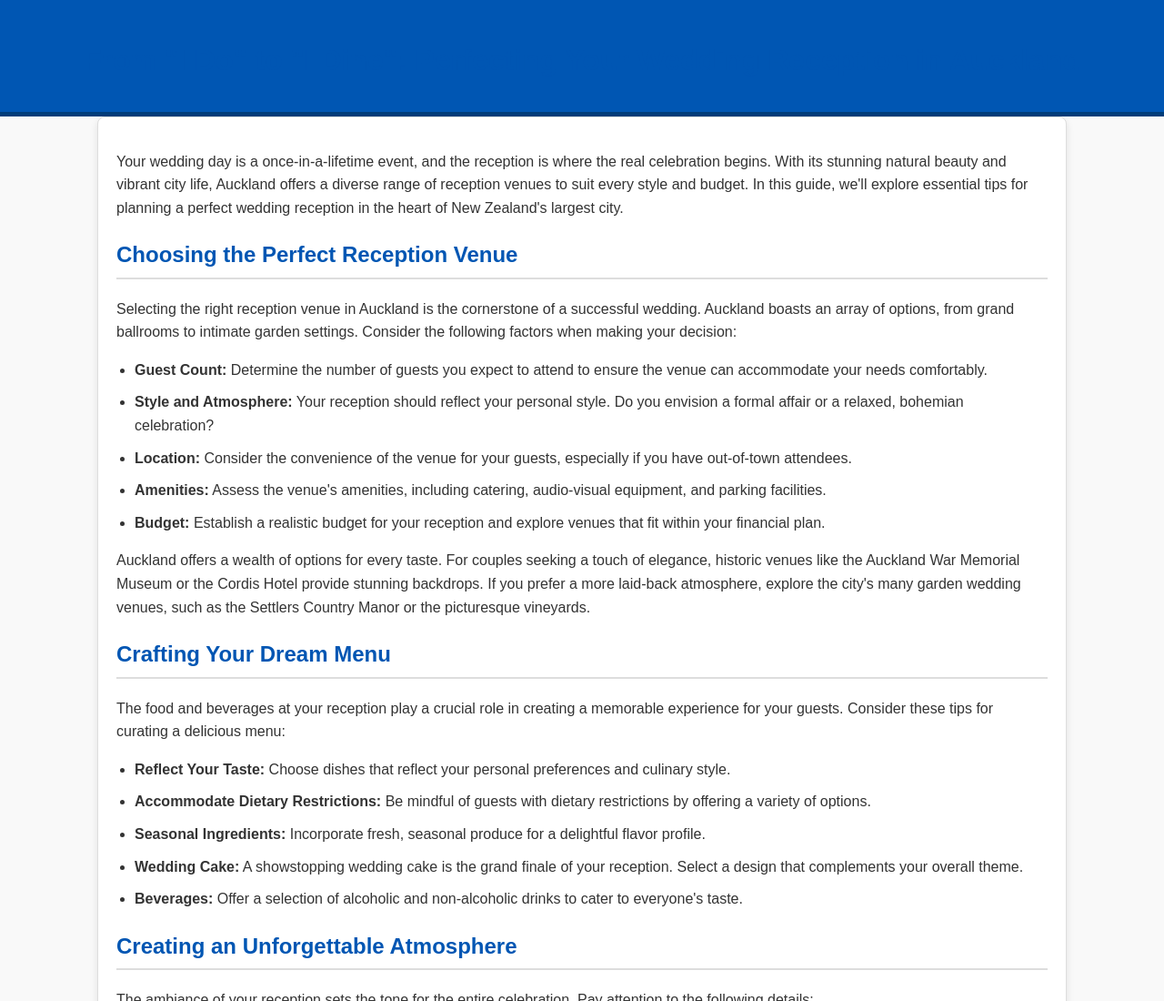
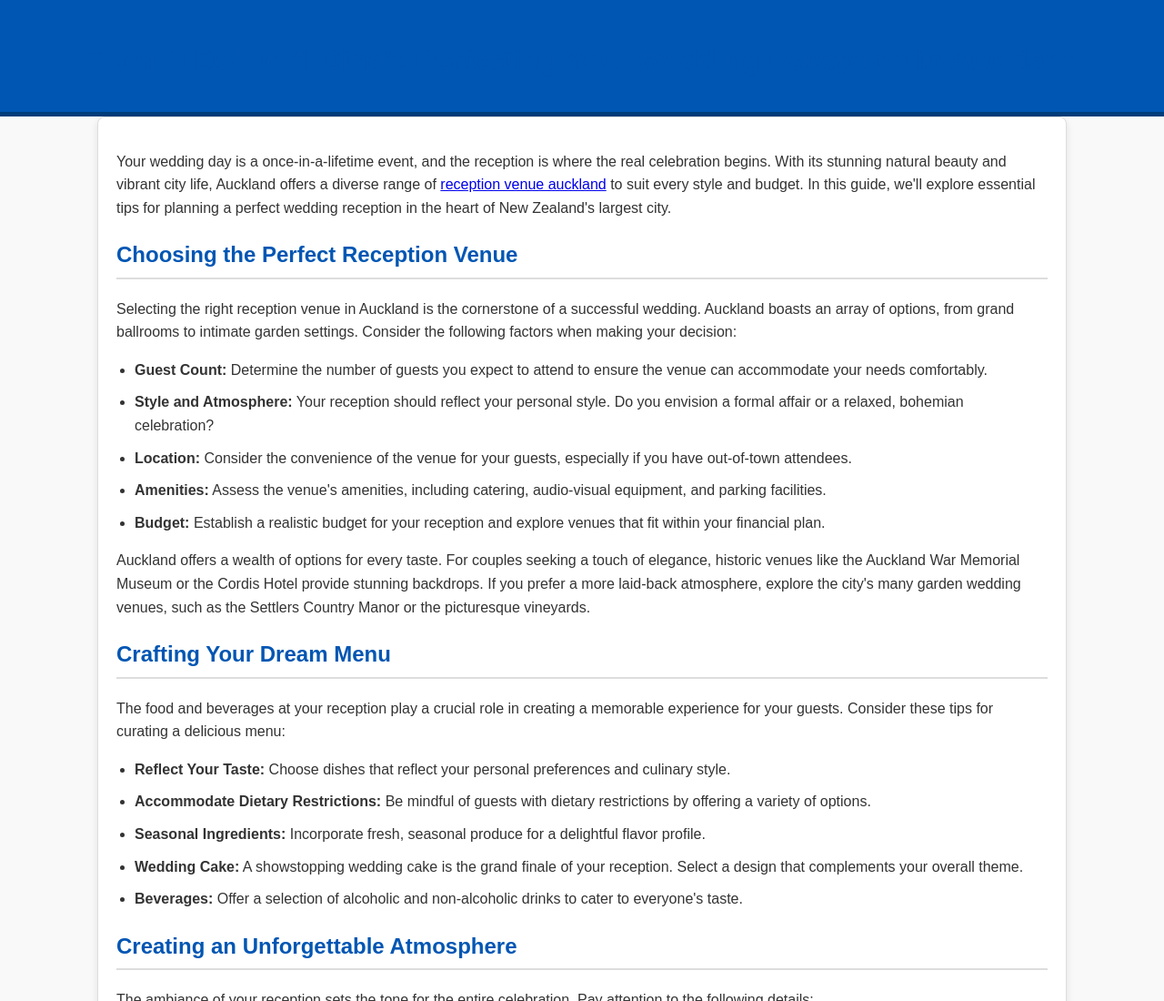
Before and after one commit to roberthinsom/Reception-Venue-Auckland, a plain HTML site: page index.html in a window 1280 px wide. Shown: the top 1100 px of the page at 91% size. Drawn offline with Linux system fonts and the light colour scheme.

Commit message:
Update index.html

```diff
--- a/index.html
+++ b/index.html
@@ -72,7 +72,7 @@
     </header>
     <div class="container">
         <article>
-            <p>Your wedding day is a once-in-a-lifetime event, and the reception is where the real celebration begins. With its stunning natural beauty and vibrant city life, Auckland offers a diverse range of reception venues to suit every style and budget. In this guide, we'll explore essential tips for planning a perfect wedding reception in the heart of New Zealand's largest city.</p>
+            <p>Your wedding day is a once-in-a-lifetime event, and the reception is where the real celebration begins. With its stunning natural beauty and vibrant city life, Auckland offers a diverse range of <a href="https://www.settlerscountrymanor.co.nz/wedding-reception-venue.html">reception venue auckland</a> to suit every style and budget. In this guide, we'll explore essential tips for planning a perfect wedding reception in the heart of New Zealand's largest city.</p>
 
             <h2>Choosing the Perfect Reception Venue</h2>
             <p>Selecting the right reception venue in Auckland is the cornerstone of a successful wedding. Auckland boasts an array of options, from grand ballrooms to intimate garden settings. Consider the following factors when making your decision:</p>
```
